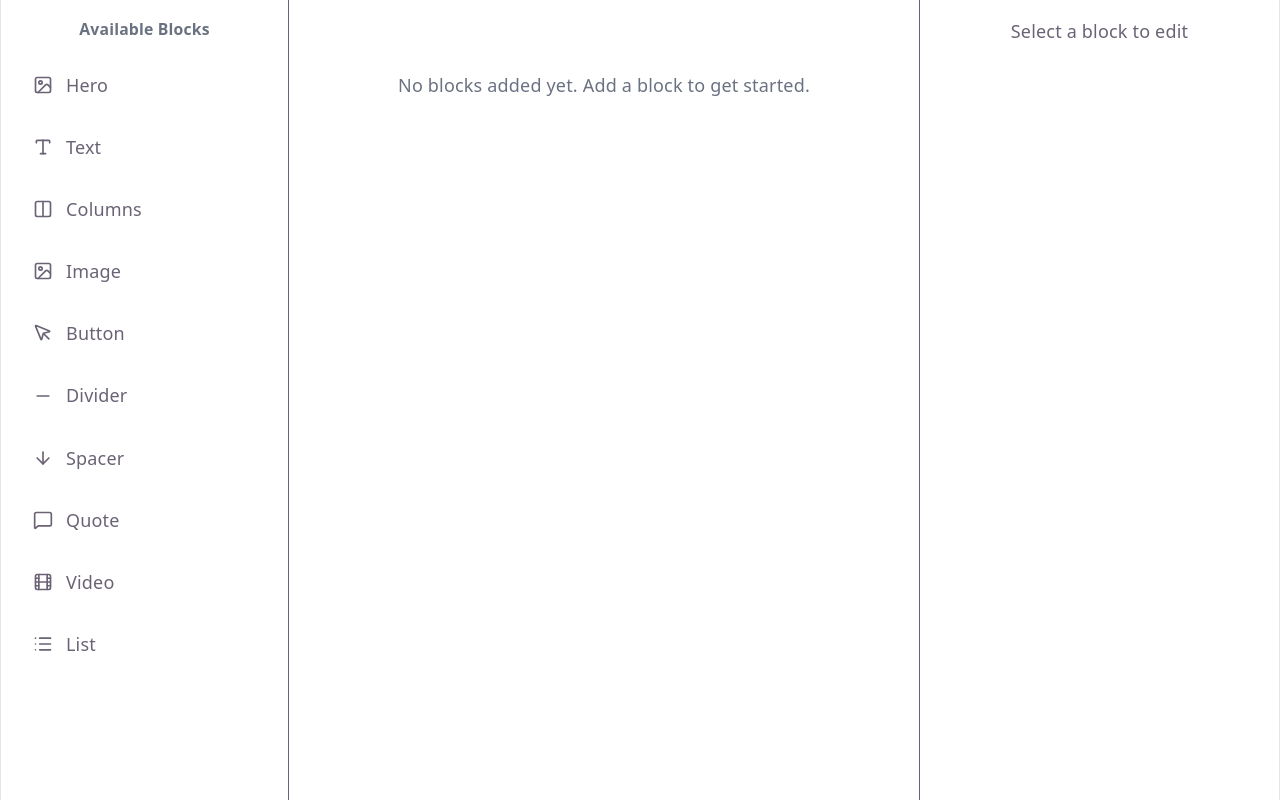
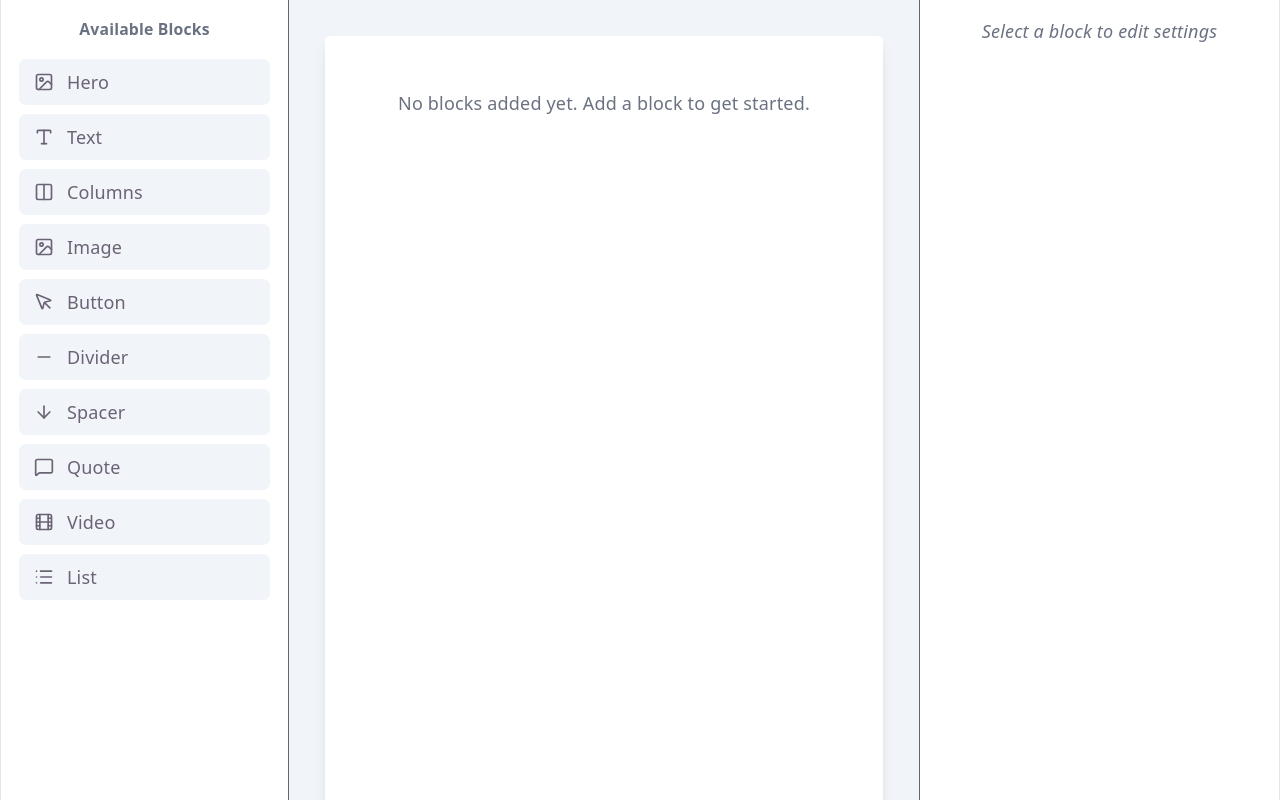
Before and after one commit to terrence-celestine/block-builder, a React (Vite) app: page / in a window 1280 px wide. Built offline with nearby package versions, Linux system fonts and the light colour scheme.

Commit message:
adjusted ui design for sidebar and properties panel

```diff
--- a/src/components/BlockSidebar.tsx
+++ b/src/components/BlockSidebar.tsx
@@ -14,9 +14,9 @@ export const BlockSidebar = () => {
                 <button
                 key={key}
                 onClick={() => addBlock(key)}
-                className="flex items-center gap-3 w-full p-3 rounded-lg hover:bg-gray-100 transition-colors cursor-pointer"
+                className="group flex items-center gap-3 w-full px-3 py-2 rounded-md transition-all bg-slate-100 border border-transparent hover:border-slate-200 cursor-pointer"
             >
-                <Icon size={20} />
+                <Icon size={20} className="group-hover:text-slate-500" />
                 <span className="capitalize">{key}</span>
             </button>
             )
--- a/src/components/Canvas.tsx
+++ b/src/components/Canvas.tsx
@@ -7,7 +7,9 @@ export const Canvas = () => {
   const { blocks, setSelectedId } = usePageStore();
 
   return (
-    <div className="flex flex-col gap-4 p-8 border-gray-700 min-h-screen ">
+    <div className="bg-slate-100 min-h-screen p-8">
+  <div className="max-w-4xl mx-auto bg-white min-h-[800px] shadow-lg rounded-sm p-4">
+
     <SortableContext items={blocks.map((block) => block.id)} strategy={verticalListSortingStrategy}>
       {blocks.map((block) => {
         // Look up the component in the registry
@@ -31,5 +33,6 @@ export const Canvas = () => {
       {!blocks.length && <div className="text-gray-500 text-center py-8">No blocks added yet. Add a block to get started.</div>}
     </SortableContext>
     </div>
+    </div>
   );
 };
--- a/src/components/PropertiesPanel.tsx
+++ b/src/components/PropertiesPanel.tsx
@@ -1,33 +1,80 @@
-import { usePageStore } from "../store/usePageStore";
+import { Trash2 } from 'lucide-react';
+import { usePageStore } from '../store/usePageStore';
+import { ComponentRegistry } from '../registry';
 
 export const PropertiesPanel = () => {
-    const { blocks, selectedId, updateBlockProps } = usePageStore();
-    const selectedBlock = blocks.find((b) => b.id === selectedId);
+  const { blocks, selectedId, updateBlockProps, removeBlock } = usePageStore();
+  const block = blocks.find((b) => b.id === selectedId);
 
-    if (!selectedBlock) return <div className="p-4">Select a block to edit</div>;
+  if (!block) {
+    return <div className="p-4 text-gray-500 italic">Select a block to edit settings</div>;
+  }
+
+  const { schema } = ComponentRegistry[block.type as keyof typeof ComponentRegistry];
 
   return (
-      <div className="w-80 border-l p-4">
-        <h2 className="font-bold mb-4">Edit {selectedBlock.type}</h2>
-        {selectedBlock.type === 'hero' && (
-            <>
-            <label htmlFor="image">Image</label>
+    <div className="flex flex-col h-full p-4 border-l bg-gray-50">
+        <div className="flex flex-col h-full border-l bg-white border-l-slate-200">
+        {/* Header Section */}
+        <div className="p-4 border-b border-slate-100 flex items-center justify-between">
+            <h2 className="text-sm font-semibold text-slate-800 uppercase tracking-wider">
+            {block.type} Settings
+            </h2>
+        </div>
+
+        {Object.entries(schema).map(([propName, type]) => (
+          <div key={propName} className="mb-4">
+            <label className="block text-xs font-bold uppercase text-gray-500 mb-1">
+              {propName}
+            </label>
+
+            {type === 'text' && (
               <input
-                id="image"
-                value={selectedBlock.props.image}
-                onChange={(e) => updateBlockProps(selectedBlock.id, { image: e.target.value })}
-                className="border p-2 w-full"
-            />
-          </>
-        )}
-        {/* Example for a Text Block */}
-        {selectedBlock.type === 'text' && (
-          <input
-            value={selectedBlock.props.content}
-            onChange={(e) => updateBlockProps(selectedBlock.id, { content: e.target.value })}
-            className="border p-2 w-full"
+                className="w-full border rounded p-2 text-sm"
+                value={block.props[propName] || ''}
+                onChange={(e) => updateBlockProps(block.id, { [propName]: e.target.value })}
               />
             )}
+
+            {type === 'number' && (
+              <input
+                type="number"
+                className="w-full border rounded p-2 text-sm"
+                value={block.props[propName] || 0}
+                onChange={(e) => updateBlockProps(block.id, { [propName]: Number(e.target.value) })}
+              />
+            )}
+
+            {type === 'boolean' && (
+              <input
+                type="checkbox"
+                className="h-4 w-4"
+                checked={!!block.props[propName]}
+                onChange={(e) => updateBlockProps(block.id, { [propName]: e.target.checked })}
+              />
+            )}
+
+            {type === 'select' && (
+              <select
+                className="w-full border rounded p-2 text-sm"
+                value={block.props[propName]}
+                onChange={(e) => updateBlockProps(block.id, { [propName]: e.target.value })}
+              >
+                <option value="solid">Solid</option>
+                <option value="outline">Outline</option>
+              </select>
+            )}
+          </div>
+        ))}
+      </div>
+
+      <button
+        onClick={() => removeBlock(block.id)}
+        className="mt-6 flex items-center justify-center gap-2 w-full p-2 bg-red-50 text-red-600 border border-red-200 rounded hover:bg-red-100 transition-colors cursor-pointer"
+      >
+        <Trash2 size={16} />
+        Delete Block
+      </button>
     </div>
   );
 };
--- a/src/components/Toolbar.tsx
+++ /dev/null
@@ -1,16 +0,0 @@
-import { usePageStore } from '../store/usePageStore';
-
-export const Toolbar = () => {
-  const addBlock = usePageStore((state) => state.addBlock);
-
-  return (
-    <div className="flex gap-4 p-4 border-b">
-      <button onClick={() => addBlock('hero')} className="bg-blue-500 text-white p-2 rounded">
-        Add Hero
-      </button>
-      <button onClick={() => addBlock('text')} className="bg-green-500 text-white p-2 rounded">
-        Add Text
-      </button>
-    </div>
-  );
-};
--- a/src/index.css
+++ b/src/index.css
@@ -35,7 +35,6 @@
   :root {
     --text: #9ca3af;
     --text-h: #f3f4f6;
-    --bg: #16171d;
     --border: #2e303a;
     --code-bg: #1f2028;
     --accent: #c084fc;
@@ -71,7 +70,6 @@ h1,
 h2 {
   font-family: var(--heading);
   font-weight: 500;
-  color: var(--text-h);
 }
 
 h1 {
--- a/src/registry.ts
+++ b/src/registry.ts
@@ -14,15 +14,46 @@ import QuoteBlock from './components/QuoteBlock';
 import VideoBlock from './components/VideoBlock';
 import ListBlock from './components/ListBlock';
 
+// registry.ts
 export const ComponentRegistry = {
-  hero: { component: Hero, icon: ImageIcon },
-  text: { component: TextBlock, icon: Type },
-  columns: { component: TwoColumn, icon: Columns },
-  image: { component: ImageBlock, icon: ImageIcon },
-  button: { component: ButtonBlock, icon: MousePointer },
-  divider: { component: DividerBlock, icon: Minus },
-  spacer: { component: SpacerBlock, icon: ArrowDown },
-  quote: { component: QuoteBlock, icon: MessageSquare },
-  video: { component: VideoBlock, icon: Film },
-  list: { component: ListBlock, icon: List },
+  hero: {
+    component: Hero, icon: ImageIcon,
+    schema: { title: 'text', subtext: 'text', imageSource: 'text' }
+  },
+  text: {
+    component: TextBlock, icon: Type,
+    schema: { content: 'text' }
+  },
+  columns: {
+    component: TwoColumn, icon: Columns,
+    schema: { leftContent: 'text', rightContent: 'text' }
+  },
+  image: {
+    component: ImageBlock, icon: ImageIcon,
+    schema: { src: 'text', alt: 'text' }
+  },
+  button: {
+    component: ButtonBlock, icon: MousePointer,
+    schema: { label: 'text', url: 'text', variant: 'select' }
+  },
+  divider: {
+    component: DividerBlock, icon: Minus,
+    schema: { thickness: 'number', color: 'text', margin: 'number' }
+  },
+  spacer: {
+    component: SpacerBlock, icon: ArrowDown,
+    schema: { height: 'number' }
+  },
+  quote: {
+    component: QuoteBlock, icon: MessageSquare,
+    schema: { quote: 'text', author: 'text' }
+  },
+  video: {
+    component: VideoBlock, icon: Film,
+    schema: { url: 'text' }
+  },
+  list: {
+    component: ListBlock, icon: List,
+    schema: { items: 'text', ordered: 'boolean' }
+  },
 };
```
Lines whose indentation alone changed are shown as unchanged.
